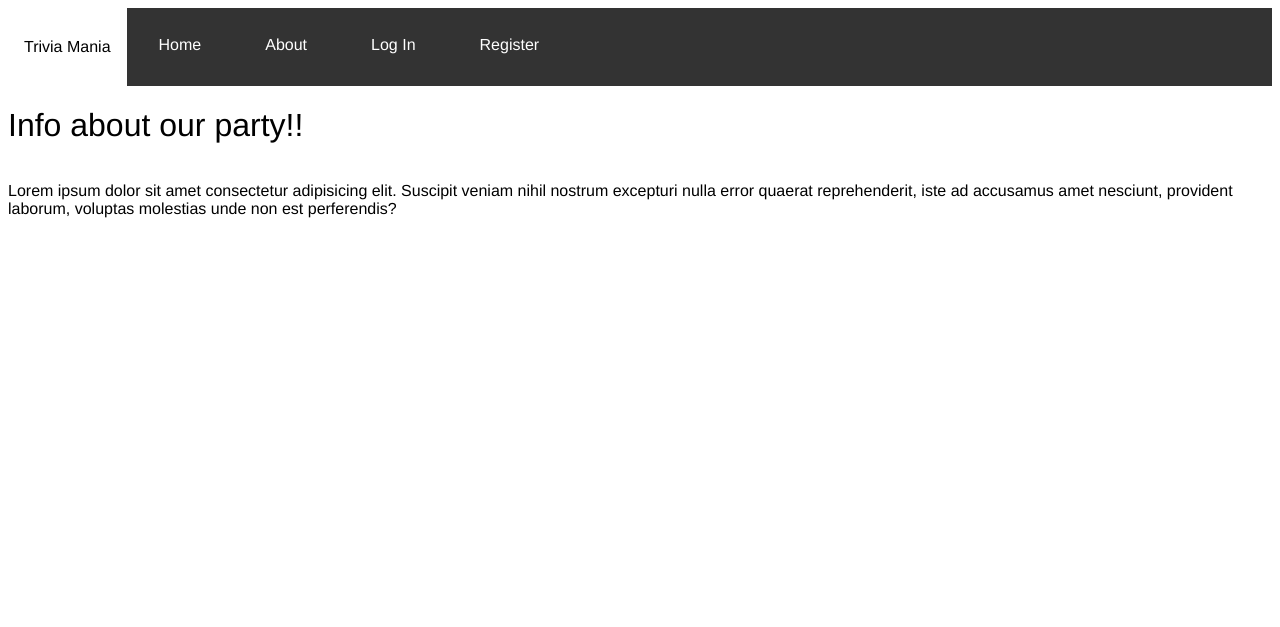
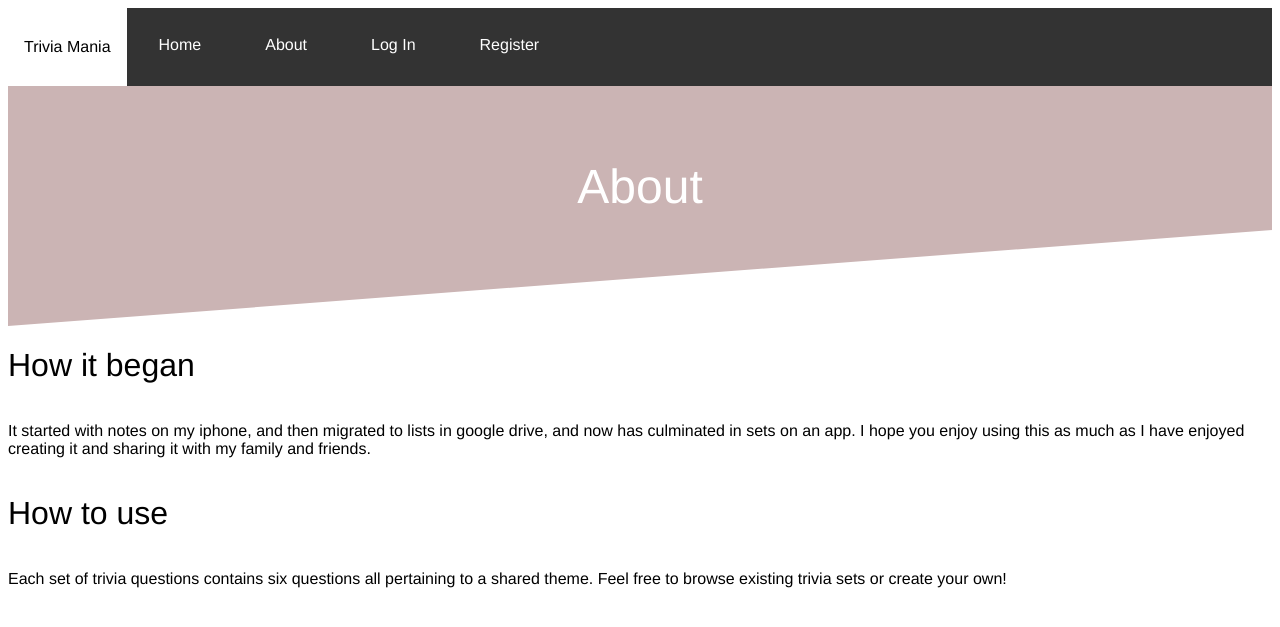
Before and after one commit to vanessa-konynenbelt/trivia-mania, a Flask app: page /info in a window 1280 px wide. Shown: the top 627 px of the page. Run offline with Flask 2, Linux system fonts and the light colour scheme.

Commit message:
style about

```diff
--- a/myapp/static/style.css
+++ b/myapp/static/style.css
@@ -32,6 +32,9 @@ textarea {
   padding: 0;
   overflow: hidden;
   background-color: #333;
+  /* position: fixed;
+  top: 0;
+  width: 100%;  */
 }
 
  .nav-link {
--- a/myapp/templates/index.html
+++ b/myapp/templates/index.html
@@ -16,7 +16,4 @@
             </div>
         {% endfor %}
     </div>
-    <!-- <section>
-        <div class="foot"> </div>
-    </section> -->
 {% endblock %}
--- a/myapp/templates/info.html
+++ b/myapp/templates/info.html
@@ -1,8 +1,15 @@
 {% extends "base.html" %}
 {% block content %}
+    <section>
+        <div class="title-secondary razor-secondary">
+        <h2>About</h2>
+        </div>
+    </section>
     <div class="container">
-        <h1>Info about our party!!</h1>
-        <p>Lorem ipsum dolor sit amet consectetur adipisicing elit. Suscipit veniam nihil nostrum excepturi nulla error quaerat reprehenderit, iste ad accusamus amet nesciunt, provident laborum, voluptas molestias unde non est perferendis?</p>
+        <h1>How it began</h1>
+        <p>It started with notes on my iphone, and then migrated to lists in google drive, and now has culminated in sets on an app. I hope you enjoy using this as much as I have enjoyed creating it and sharing it with my family and friends. </p>
+        <h1>How to use</h1>
+        <p>Each set of trivia questions contains six questions all pertaining to a shared theme. Feel free to browse existing trivia sets or create your own!</p>
     </div>
 
 {% endblock %}
--- a/myapp/templates/trivia.html
+++ b/myapp/templates/trivia.html
@@ -29,7 +29,7 @@
       {% endfor %}
       {% if trivias[0].author == current_user %}
       <div class="btns-secondary">
-        <a class="btn-secondary" href="{{ url_for('trivias.update', trivia_id=1) }}">Edit</a>
+        <a class="btn-secondary" href="{{ url_for('trivias.update', title=title) }}">Edit</a>
         <form action="{{ url_for('trivias.delete_post', trivia_id=2) }}" method="POST">
           <input class="btn-secondary" type="submit" value="Delete">
         </form>
```
Also changed, not shown: myapp/trivia/views.py (+15 -14 lines).
